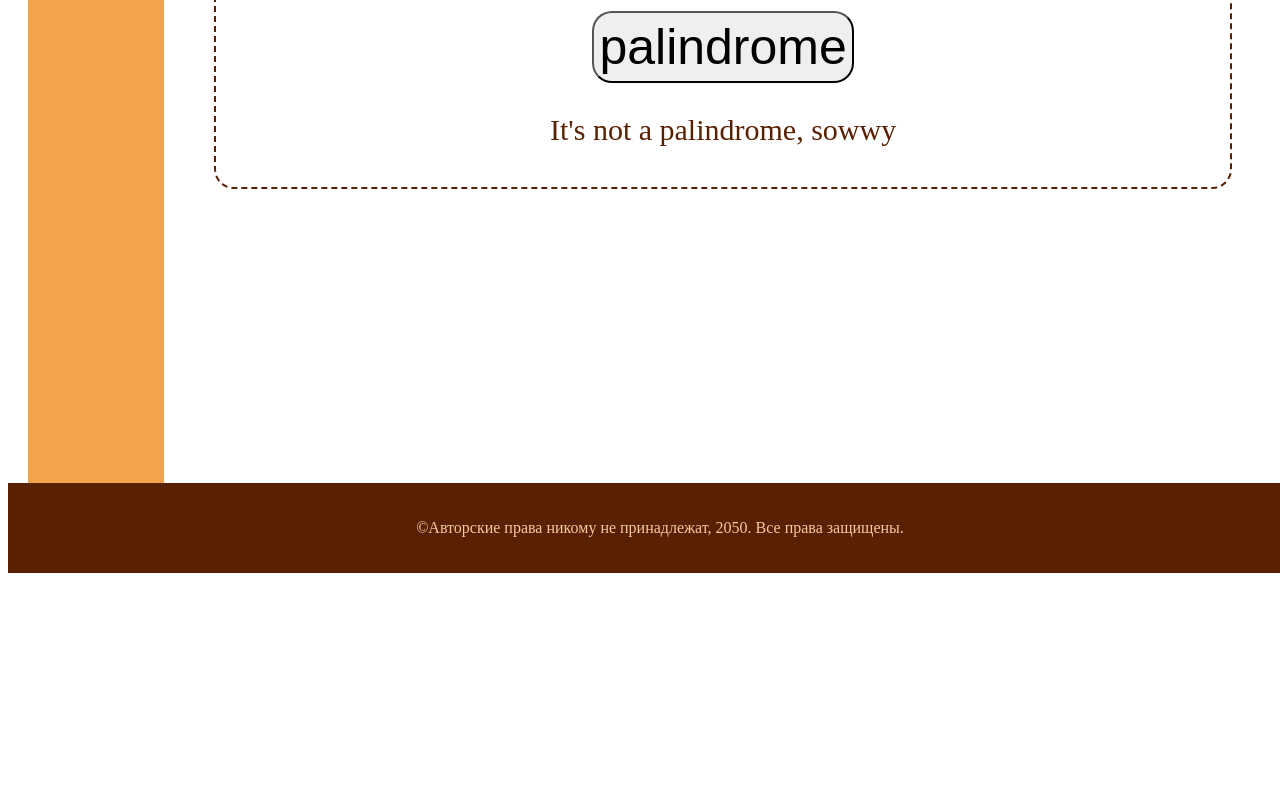
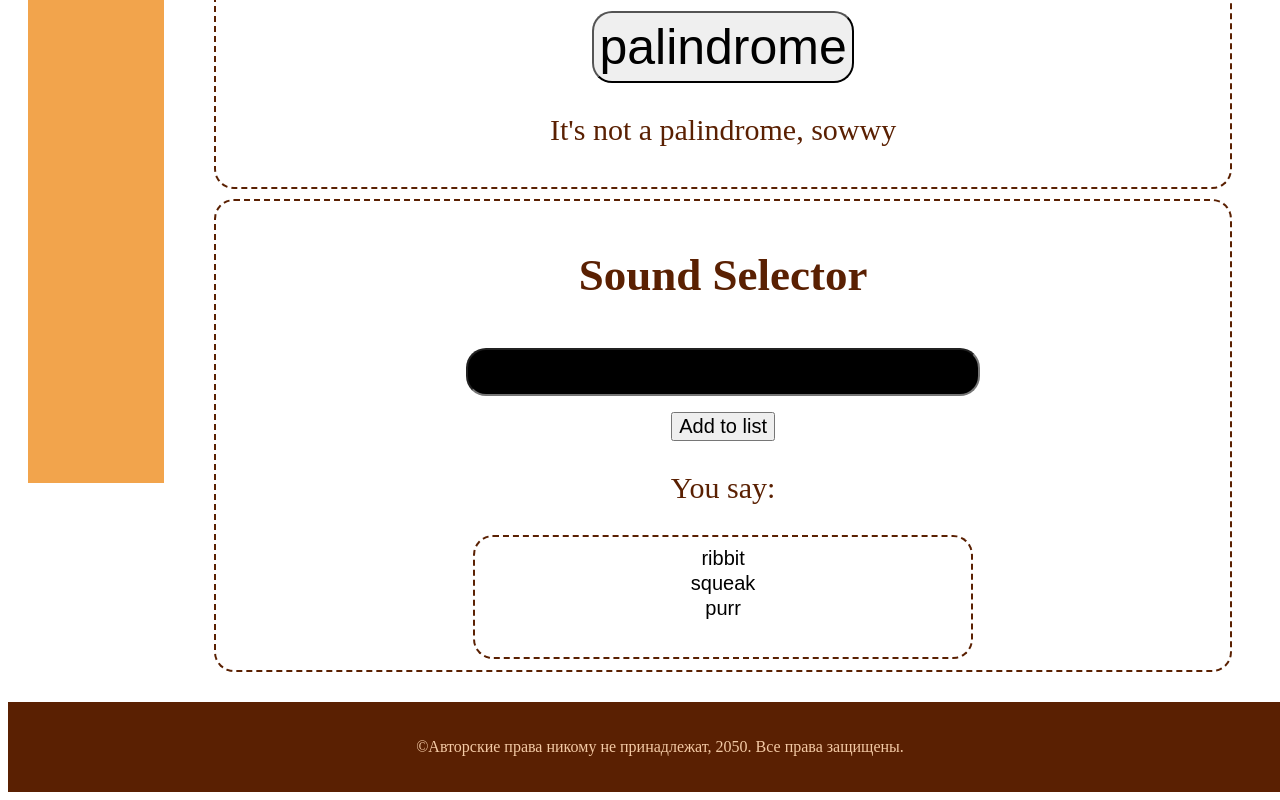
Before and after one commit to Annora-Charming/Words_Manipulators_Vue, a Vue app: page / in a window 1280 px wide. Shown: the part 795-1595 px from the top of the page. Before the commit the page ends 1376 px from the top, so only its background shows below. Built offline with nearby package versions, Linux system fonts and the light colour scheme.

Commit message:
Wrote MultipleSelectBox component and its tests
Написала тесты к компоненту MultipleSelectBox и сам компонент

Wrote tests for MultipleSelectBox component and the component itself

```diff
--- a/src/components/MultipleSelectBox.vue
+++ b/src/components/MultipleSelectBox.vue
@@ -1,11 +1,80 @@
 <template>
-  <div></div>
+  <div id="multipleSelectBox">
+    <h2>Sound Selector</h2>
+    <div>
+      <input
+        id="selectBoxInput"
+        v-on:keypress.enter="addToList(value)"
+        v-model="value"
+      />
+      <br />
+      <button id="selectBoxButton" v-on:click="value ? addToList(value) : ''">
+        Add to list
+      </button>
+      <p>You say: {{ chosenSound.join(" and ") }}</p>
+      <select multiple v-model="chosenSound">
+        <option v-for="(item, id) in soundsList" v-bind:key="id">
+          {{ item }}
+        </option>
+      </select>
+    </div>
+  </div>
 </template>
 
 <script>
 export default {
   name: "MultipleSelectBox",
+  data() {
+    return {
+      value: "",
+      soundsList: ["ribbit", "squeak", "purr"],
+      chosenSound: [],
+    };
+  },
+  computed: {},
+  methods: {
+    addToList(value) {
+      if (value.trim().length > 0) {
+        this.soundsList.push(value.trim());
+      }
+      this.value = "";
+    },
+  },
 };
 </script>
 
-<style scoped></style>
+<style scoped lang="sass">
+#multipleSelectBox
+  padding: 10px
+  margin: 10px
+  border: 2px dashed #5a2002
+  border-radius: 20px
+  display: flex
+  flex-direction: column
+  align-items: center
+  font: 30px "Monospaced"
+
+ul, select
+  border: 2px dashed #5a2002
+  border-radius: 20px
+
+select
+  width: 500px
+  font-size: 20px
+  padding: 10px
+  text-align: center
+
+#selectBoxInput
+  font: 30px "Monospaced"
+  color: antiquewhite
+  width: 500px
+  background-color: black
+  border-radius: 20px
+  margin: 10px
+  padding: 5px
+  text-align: center
+
+button
+  font-size: 20px
+  width: auto
+</style>
```
Also changed, not shown: 1 other file (tests, documents, lock files or other folders).
